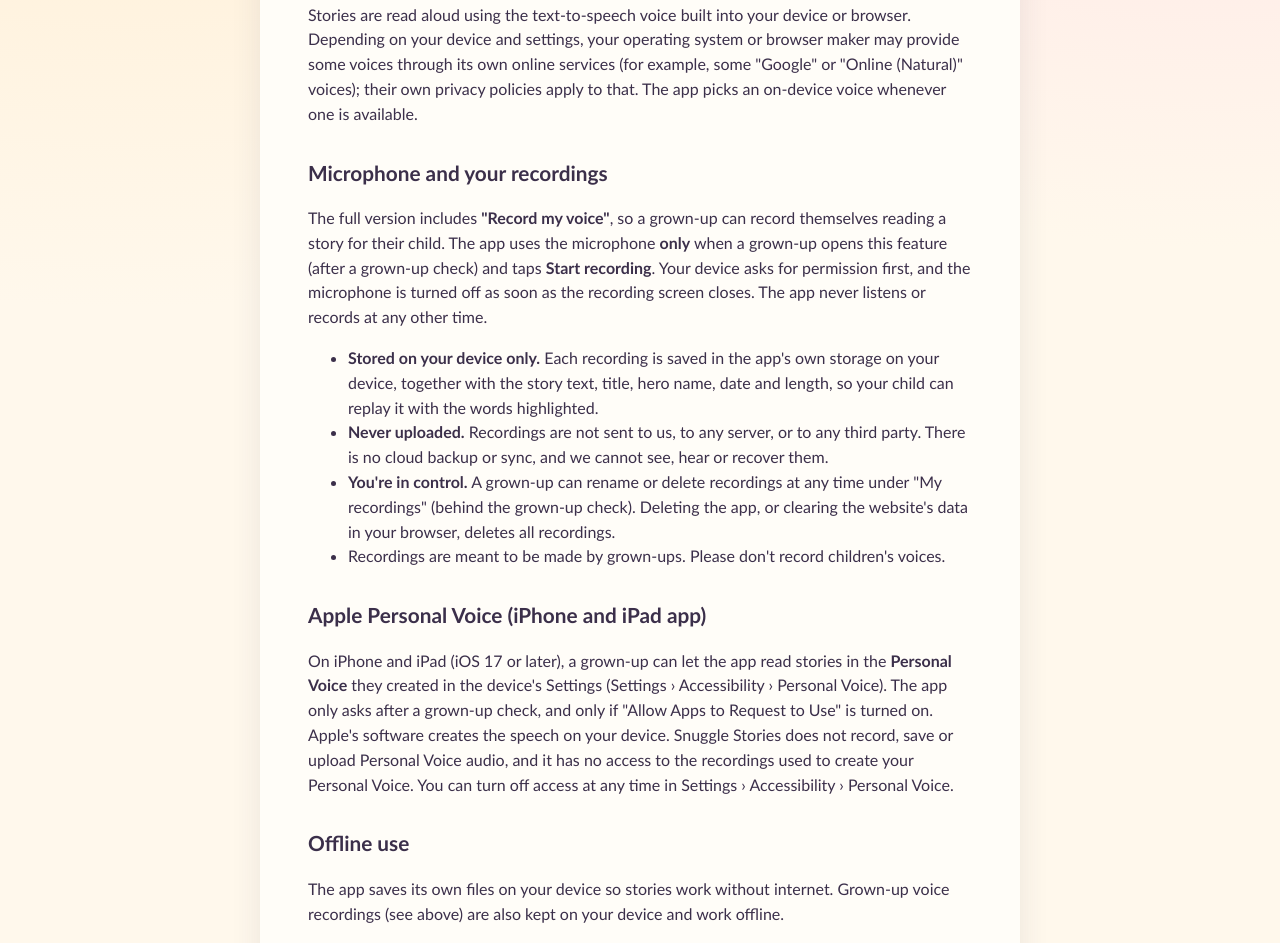
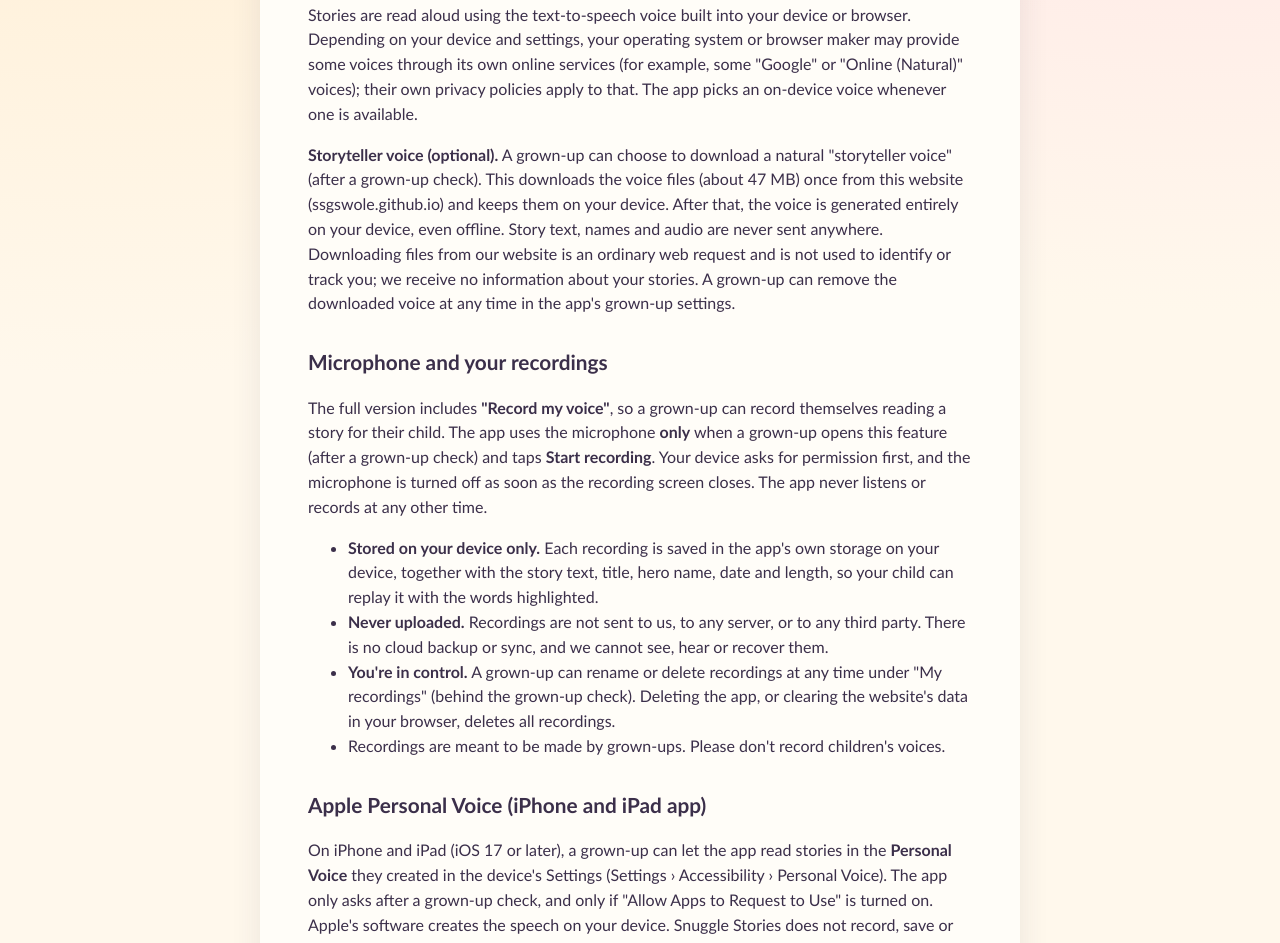
Before and after one commit to ssgswole/ssgswole.github.io, a plain HTML site: page privacy.html in a window 1280 px wide. Shown: the part 941-1884 px from the top of the page. Drawn offline with Linux system fonts and the light colour scheme.

Commit message:
Privacy: optional on-device storyteller voice download

```diff
--- a/privacy.html
+++ b/privacy.html
@@ -41,6 +41,7 @@
 
 <h2>Read-aloud voice</h2>
 <p>Stories are read aloud using the text-to-speech voice built into your device or browser. Depending on your device and settings, your operating system or browser maker may provide some voices through its own online services (for example, some "Google" or "Online (Natural)" voices); their own privacy policies apply to that. The app picks an on-device voice whenever one is available.</p>
+<p id="storyteller-voice"><strong>Storyteller voice (optional).</strong> A grown-up can choose to download a natural "storyteller voice" (after a grown-up check). This downloads the voice files (about 47 MB) once from this website (ssgswole.github.io) and keeps them on your device. After that, the voice is generated entirely on your device, even offline. Story text, names and audio are never sent anywhere. Downloading files from our website is an ordinary web request and is not used to identify or track you; we receive no information about your stories. A grown-up can remove the downloaded voice at any time in the app's grown-up settings.</p>
 
 <h2 id="microphone">Microphone and your recordings</h2>
 <p>The full version includes <strong>"Record my voice"</strong>, so a grown-up can record themselves reading a story for their child. The app uses the microphone <strong>only</strong> when a grown-up opens this feature (after a grown-up check) and taps <strong>Start recording</strong>. Your device asks for permission first, and the microphone is turned off as soon as the recording screen closes. The app never listens or records at any other time.</p>
```
